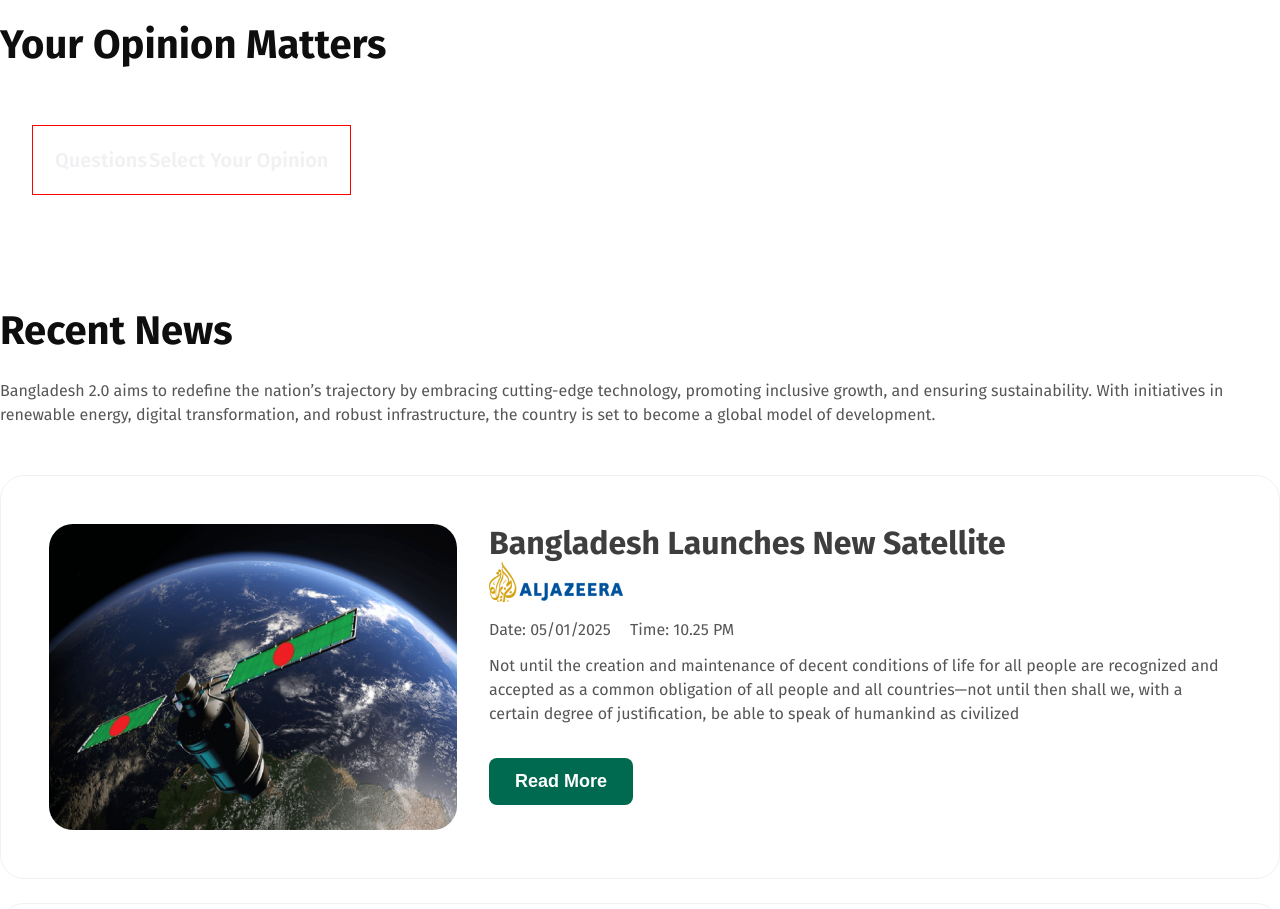
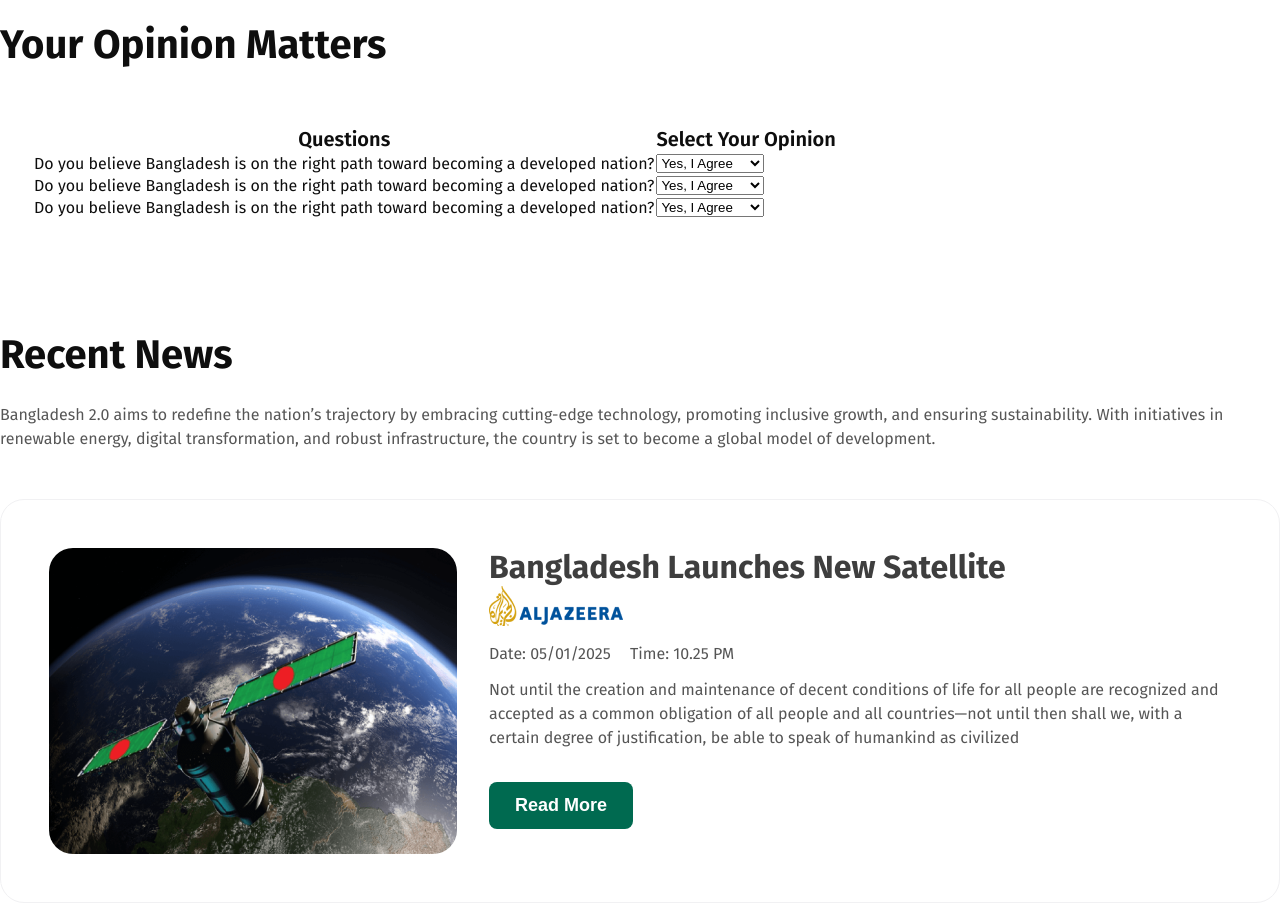
Before and after one commit to refatkhan/B11A1--assignment-1, a plain HTML site: page index.html in a window 1280 px wide. Shown: the part 1860-2769 px from the top of the page. Drawn offline with Linux system fonts and the light colour scheme.

Commit message:
add option table

```diff
--- a/index.html
+++ b/index.html
@@ -127,6 +127,38 @@
                                 <th>Select Your Opinion</th>
                             </tr>
                         </thead>
+                        <tbody>
+                            <tr>
+                                <td>Do you believe Bangladesh is on the right path toward becoming a developed nation?</td>
+                                <td>
+                                    <select name="" id="">
+                                        <option value="Agree">Yes, I Agree</option>
+                                        <option value="Disagree">No, I Disagree</option>
+                                    </select>
+
+                                </td>
+                            </tr>
+                            <tr>
+                                <td>Do you believe Bangladesh is on the right path toward becoming a developed nation?</td>
+                                <td>
+                                    <select name="" id="">
+                                        <option value="Agree">Yes, I Agree</option>
+                                        <option value="Disagree">No, I Disagree</option>
+                                    </select>
+
+                                </td>
+                            </tr>
+                            <tr>
+                                <td>Do you believe Bangladesh is on the right path toward becoming a developed nation?</td>
+                                <td>
+                                    <select name="" id="">
+                                        <option value="Agree">Yes, I Agree</option>
+                                        <option value="Disagree">No, I Disagree</option>
+                                    </select>
+
+                                </td>
+                            </tr>
+                        </tbody>
                     </table>
                 </div>
             </div>
--- a/style.css
+++ b/style.css
@@ -238,13 +238,14 @@ section {
 .question-table {}
 
 .question-table table {
-    border: 1px solid red;
-    padding: 20px;
+color: #0E0E0E;
+
 }
 
 .question-table th {
     font-size: 20px;
     font-weight: 600;
+    color: #0E0E0E;
 }
 
 
```
